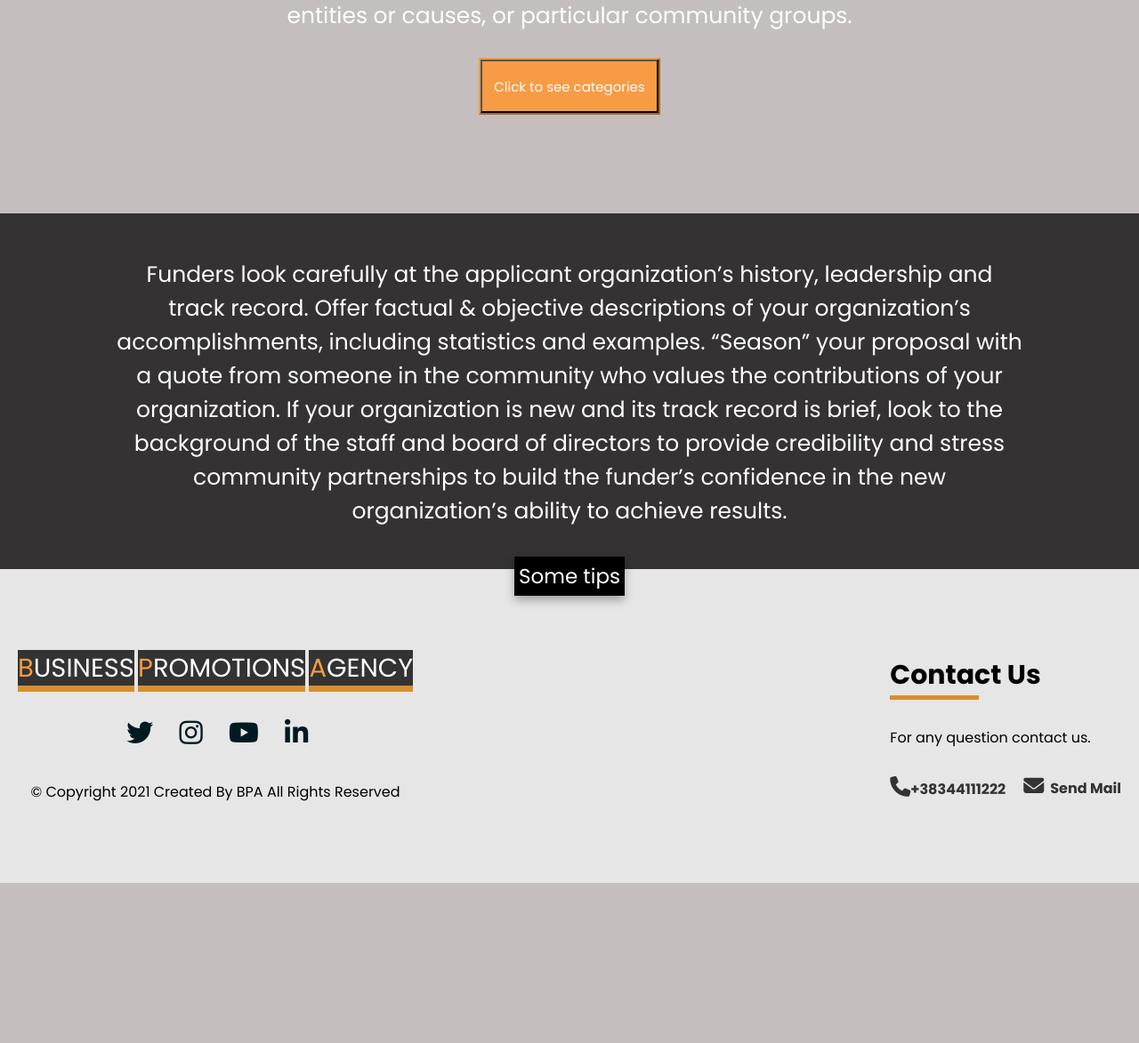
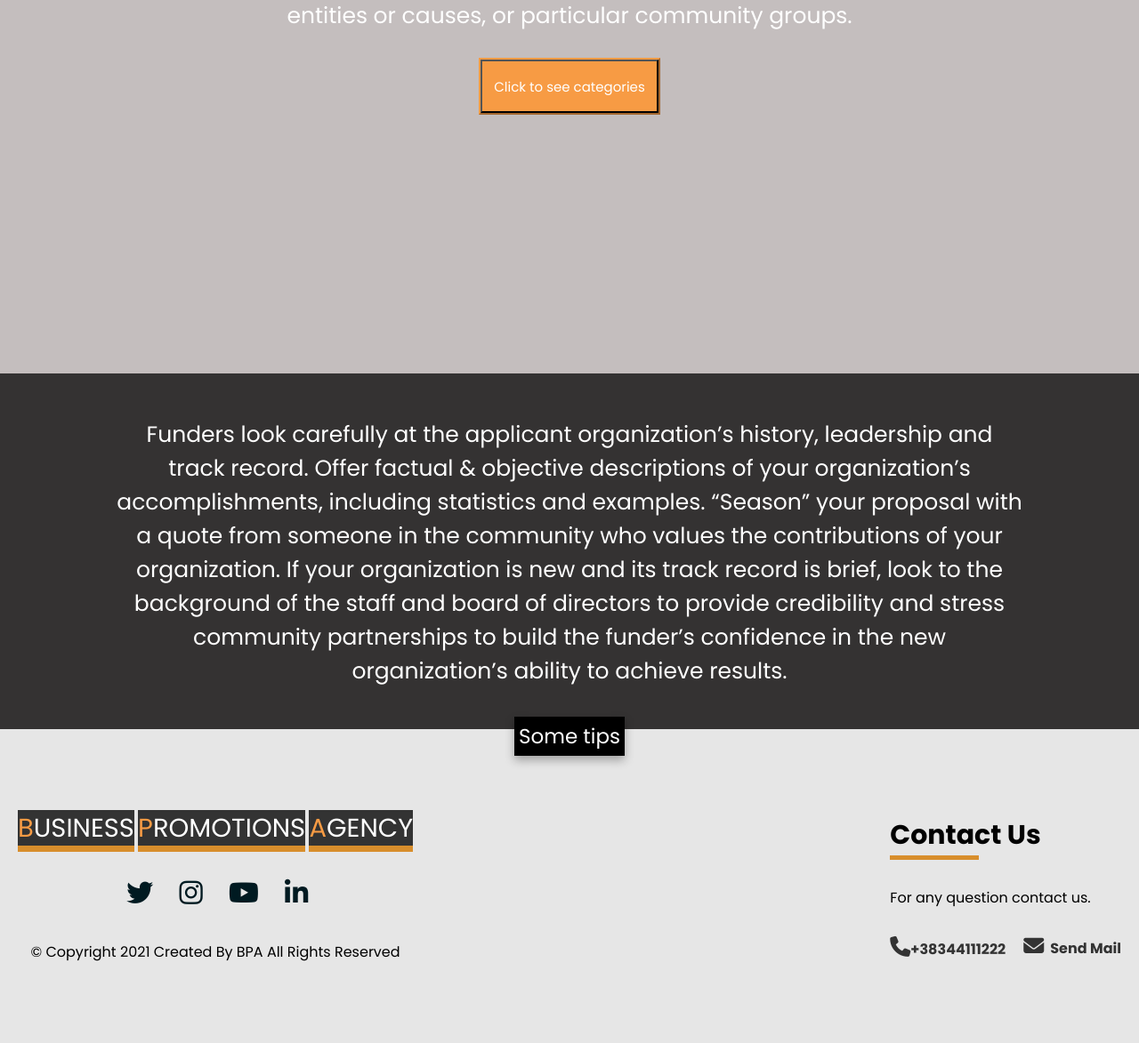
Before and after one commit to valzagrainca/PHP20_21_Gr34, a PHP site: page /grants.php in a window 1280 px wide. Shown: the part 2100-3273 px from the top of the page at 89% size. Before the commit the page ends 3093 px from the top, so only its background shows below. Run offline with PHP 8.4, Linux system fonts and the light colour scheme; some libraries are stand-ins or nearby versions.

Commit message:
Update grants.css

```diff
--- a/fundingprograms/grants.css
+++ b/fundingprograms/grants.css
@@ -13,7 +13,7 @@
 main{
   display:grid;
   grid-template-columns: 2fr 1fr 1fr;
-  grid-template-rows: 800px 20px 700px 170px 650px 400px;
+  grid-template-rows: 800px 20px 700px 170px 830px 400px;
  grid-template-areas:
   "box1 box1 box1"
   "box4 box4 box4"
```
